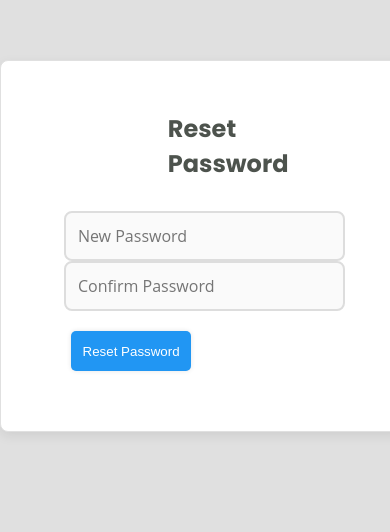
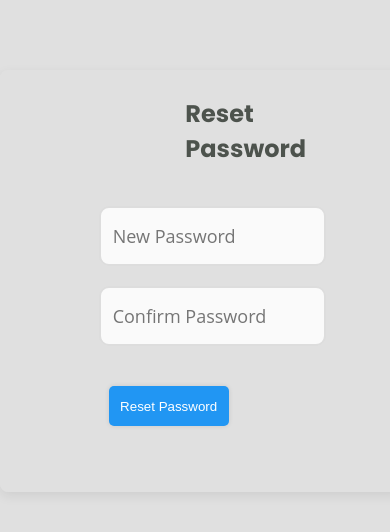
Before and after one commit to Kirint27/DonateWise, a React (Create React App) app in the folder frontend/: page /reset-password in a window 390 px wide. Shown: the top 532 px of the page. Built offline with nearby package versions, Linux system fonts and the light colour scheme.

Commit message:
fix styling- including mobile device view

```diff
--- a/frontend/src/Styles/Form.scss
+++ b/frontend/src/Styles/Form.scss
@@ -1,39 +1,32 @@
 .formSection {
-  background-color: #ffffff; /* cleaner white background */
   border: 1px solid #e0e0e0; /* softer border */
   border-radius: 8px; /* slightly rounded corners */
   box-shadow: 0 4px 12px rgba(0, 0, 0, 0.08); /* subtler shadow */
-  padding: 30px 25px;
-  width: 90%;
-  max-width: 500px;
-  margin: 60px auto;
+  padding: 40px 30px;
+  width: 450px;
+  margin: 70px auto;
   display: flex;
   flex-direction: column;
-  align-items: stretch; /* make form fields stretch nicely */
-  gap: 16px; /* spacing between children */
+  align-items: center; /* center form fields */
+  gap: 25px; /* spacing between children */
 }
 
 .formGroup {
-  width: 100%;
+  width: 90%;
+  padding: 20px;
+  border-radius: 10px;
   display: flex;
   flex-direction: column;
+  align-items: flex-start; /* align form fields to the left */
+  margin: 10px auto; /* center form group */
 }
 
-label,
-input,
-select {
-  margin-left: 1%;
-}
-select{
-  height: 50px;
-}
 label {
-  display: block;
-  margin-bottom: 8px;
   font-weight: bold;
-  margin-top: 20px;
-  font-size: 14px;
+  font-size: 18px;
   color: #333;
+  margin-bottom: 12px;
+  margin-left: 5px;
 }
 
 input[type="text"],
@@ -41,20 +34,20 @@ input[type="email"],
 input[type="password"],
 input[type="number"],
 input[type="search"],
+input[type="select"],
 select {
-  display: block;
-  width: 100%!important; /* ensures full width */
-  padding: 12px;
+  width: 90%; /* width of input fields within form group */
+  padding: 15px;
   border: 2px solid #ddd;
-  border-radius: 8px;
-  font-size: 16px;
+  border-radius: 10px;
+  font-size: 18px;
+
+  height: 60px; /* height of input fields */
   font-family: "Open Sans", sans-serif;
   color: #333;
   background-color: #fafafa;
   box-sizing: border-box; /* ensures padding doesn't affect width */
   transition: border-color 0.3s ease, box-shadow 0.3s ease;
-
-  /* Consistent styling across input types */
 }
 
 input[type="text"]:focus,
@@ -68,10 +61,35 @@ select:focus {
   outline: none; /* removes default focus outline */
 }
 
+.short {
+  width: 100%;
+  padding: 15px;
+}
 
+/* Media Queries */
 
-.short {
-  width: 80%;
-  margin-left: 10%;
-  padding: 10px;
+/* Desktop */
+@media (min-width: 1200px) {
+  .formSection {
+    width: 550px;
+  }
 }
+
+/* Mobile */
+@media (max-width: 768px) {
+  .formSection {
+    width: 90%;
+    padding: 25px;
+  }
+  .formGroup {
+    gap: 20px;
+  }
+  input[type="text"],
+  input[type="email"],
+  input[type="password"],
+  input[type="number"],
+  input[type="search"],
+  select {
+    padding: 12px;
+  }
+}
--- a/frontend/src/components/CustomProgressBar/CustomProgressBar.module.scss
+++ b/frontend/src/components/CustomProgressBar/CustomProgressBar.module.scss
@@ -1,5 +1,5 @@
 .progressContainer {
-  margin: 0px 50px;
+  margin: 0px 10%;
   width: 80%;
   padding: 10px;
   // border: 1px solid #ddd;
@@ -7,11 +7,10 @@
   // background-color: #fff;
   margin-bottom: 20px;
 }
-
 .progressTitle {
   font-size: 20px;
-  margin-bottom: 20px;
-  text-align: center;
+ text-align: center;
+ margin-bottom: 50px;
 }
 
 .progressBarContainer {
@@ -73,11 +72,23 @@
   font-size: 18px;
   color: #363636;
   font-weight: bold;
-  margin-left: 40%;
-  margin-top: 10px;
+position: absolute;
+left: 50%;
+transform: translateX(-50%);
+
+margin-top: 10px;
 }
 
-
+@media screen and (min-width: 1500px) {
+.progressContainer{
+  margin: 0;
+}
+.progressBarContainer{
+  margin-bottom: 30px !important
+}
+.progressTitle{
+text-align: center;}
+}
 @media (max-width: 768px) {
   .progressContainer {
     margin-left: 0;
--- a/frontend/src/components/Donations/Donations.module.scss
+++ b/frontend/src/components/Donations/Donations.module.scss
@@ -3,7 +3,7 @@
     top: 0;
     left: 0;
     width: 100%;
-    height: 100%;
+    height: 98%;
     background-color: rgba(0, 0, 0, 0.5);
     display: flex;
     align-items: center;
@@ -15,22 +15,25 @@
     background-color: white;
     padding: 2rem;
     border-radius: 10px;
-    width: 90%;
-    max-width: 600px;
-    height: fit-content;
+    width: 95%;
+    max-width: 850px;
+    height: 95vh;
+    max-height: 768px; // set the maximum height to 768px (typical laptop height)
+  overflow-y: auto;
     box-shadow: 0 4px 8px rgba(0, 0, 0, 0.1);
     position: relative;
     animation: slideDown 0.3s ease;
   }
 
 
-  form {
+  .donationForm {
     display: flex;
     flex-direction: column;
     gap: 10px;
     margin: 20px auto;
     width: 100%;
-    height: fit-content;
+    font-size: 15px;
+    height: 300px
 
   }
   // Title
@@ -57,9 +60,10 @@
     border: 1px solid #ddd;
     border-radius: 5px;
     width: 90%;
-    height: 40px;
+    height: 30px;
     box-sizing: border-box;
     margin-bottom: 10px;
+
   }
 
 
--- a/frontend/src/components/NavBar/Navbar.module.scss
+++ b/frontend/src/components/NavBar/Navbar.module.scss
@@ -18,7 +18,9 @@
     margin-left: 20px;
     border: none;
   }
-
+.title{
+  margin-top: 45px;
+}
   .navbarList {
     list-style: none;
     padding: 0;
@@ -84,10 +86,10 @@
 }
 
 
-@media (min-width: 1200px) {
+@media (min-width: 1500px) {
   .navbar {
     .navbarList {
-      margin-left: 75%;
+      margin-left: 75% !important;
     }
   }
 }
--- a/frontend/src/containers/Account/Account.module.scss
+++ b/frontend/src/containers/Account/Account.module.scss
@@ -5,7 +5,15 @@ $text-color: #333;
   height: fit-content;
   font-family: "Open Sans", sans-serif;
   background-color: #e0e0e0;
-  overflow: hidden;
+min-height: 150vh;
+}
+
+.backLink {
+  font-size: 1rem;
+  color: #0d64c1;
+  text-decoration: underline;
+  margin-left: 10px;
+  cursor: pointer;
 }
 
 .causes {
@@ -46,6 +54,7 @@ input[type="checkbox"] {
   margin-top: 5px; /* Space between checkbox and the label above it */
   margin-bottom: 10px; /* Space between checkboxes */
   cursor: pointer;
+
 }
 
 .causes {
--- a/frontend/src/containers/Dashboard/Dashboard.module.scss
+++ b/frontend/src/containers/Dashboard/Dashboard.module.scss
@@ -4,10 +4,10 @@
   flex-direction: column;
   justify-content: space-between;
   flex-grow: 1;
-  font-family: 'Helvetica Neue', Helvetica, Arial, sans-serif;
+  font-family: "Helvetica Neue", Helvetica, Arial, sans-serif;
   color: #333;
-scroll-behavior: smooth ;
-  min-height: 140vh;
+  scroll-behavior: smooth;
+  min-height: 120vh; // changed to 100vh to make it more responsive
   padding: 0 0 40px 0; /* padding-bottom for footer space */
 }
 
@@ -16,19 +16,25 @@ scroll-behavior: smooth ;
   font-weight: bold;
   margin-bottom: 0px; /* reduced margin-bottom to 0px */
   width: 150px;
+  margin-top: -40px;
   height: 50px;
 }
+
 .buttonContainer {
   display: flex;
   justify-content: flex-end; /* aligns the button to the right */
   padding: 10px; /* optional padding */
   margin-left: 0;
 }
+
 section {
   height: 150px;
   margin-top: 10px; /* added margin-top to 10px */
-  margin-bottom: 5px;
+  margin-bottom: 15px;
+}
 
+.dashboard {
+  padding-top: 0; /* or a smaller value, e.g. 20px */
 }
 
 h2,
@@ -47,14 +53,20 @@ h3 {
   gap: 20px;
   list-style: none;
   padding: 0;
-  width: 500px;
-  margin-left: 30%;
+  width: 100%; // changed to 100% to make it more responsive
+  margin-left: 0;
 }
-
+.noDonations {
+  margin-left: 40%;
+  margin-top: 20px;
+}
 /* For larger screens, align donation list */
 @media screen and (min-width: 1500px) {
   .donationList {
     margin-left: 40%;
+  }
+  .noDonations{
+    margin-left: 5%;
   }
 }
 
@@ -73,7 +85,6 @@ h3 {
   box-shadow: 0px 2px 6px rgba(0, 0, 0, 0.1);
   height: 120px;
   transition: box-shadow 0.2s ease, transform 0.2s ease;
-
   width: 100%;
   text-align: center;
 }
@@ -105,7 +116,6 @@ h3 {
 .showcase {
   text-align: center;
   margin-bottom: 70px;
-
 }
 
 /* Responsive styles for tablets and mobile devices */
@@ -113,10 +123,36 @@ h3 {
   .dashboard {
     flex-grow: 1;
     flex-direction: column;
-    min-height: 0; /* override min-height on small screens */
-    height: 1200px; /* fixed height for small screens */
+    min-height: auto;
     justify-content: flex-start;
-    padding-bottom: 60px;
+    padding: 0 10px 80px; /* add horizontal padding + more bottom space */
+  }
+
+  .buttonContainer {
+    justify-content: center; /* center the Add Donation button on mobile */
+    margin-top: 10px;
+    margin-bottom: 20px;
+  }
+.noDonations{
+  margin-left: 20%;
+}
+  .addDonation {
+    transform: none; /* remove the translateX that breaks it on mobile */
+    margin: 0 auto;
+    width: 80%;
+    max-width: 300px;
+  }
+
+  section {
+    height: auto;
+    margin-bottom: 30px;
+    margin-top: 10px;
+    width: 100%;
+  }
+
+  .goal {
+    margin-bottom: 20px;
+    padding: 0 10px;
   }
 
   .donationList {
@@ -124,10 +160,11 @@ h3 {
     align-items: center;
     width: 100%;
     margin-left: 0;
+    gap: 10px;
   }
 
   .donationItem {
-    width: 90%;
+    width: 95%;
     margin-bottom: 20px;
   }
 
@@ -136,23 +173,16 @@ h3 {
     width: 100%;
   }
 
-  .goal {
-    margin-bottom: 20px;
-  }
-
-  section {
-    height: auto;
-    margin-bottom: 20px;
-  }
-
   .showcase {
-    margin-top: 300px;
+    margin-top: 60px;
+    padding: 0 10px;
   }
 
   footer {
-    margin-top: auto; /* push footer to bottom */
+    margin-top: auto;
   }
 }
+
 
 /* Smaller screens (phones) */
 @media (max-width: 480px) {
--- a/frontend/src/containers/login/login.module.scss
+++ b/frontend/src/containers/login/login.module.scss
@@ -49,7 +49,7 @@ height: 100%;
   padding: 0 5px;
   font-size: 14px;
   text-align: center;
-  margin-top: 10px;
+margin-bottom: 100px;
 }
 
 .loginForm {
@@ -57,13 +57,13 @@ height: 100%;
   height: 100%;
   padding: 20px;
   cursor: default;
+  margin-top: 30px;
 
-  h2 {
-    margin: 0 0 20px 10%;
+  .formTitle{
+    margin-bottom: 15px;
   }
-
   form {
-    margin-top: 20px;
+    margin-top: 30px;
   }
 
   .formGroup {
@@ -77,17 +77,19 @@ height: 100%;
     border: 1px solid #ccc;
     border-radius: 5px;
     font-size: 16px;
+    margin-bottom: 30px;
   }
 
   input[type="email"],
   input[type="password"] {
     font-size: 20px;
+    width: 200px;
   }
 
   .passwordVisibilityIcon,
   span {
     position: absolute;
-    right: 10px;
+    right: 20px;
     top: 50%;
     transform: translateY(-50%);
     cursor: pointer;
@@ -122,7 +124,6 @@ height: 100%;
 
 @media (max-width: 768px) {
   .mainWrapper {
-    min-height: 1300px;
     background-color: #edebeb;
     display: flex;
     flex-direction: column;
@@ -130,23 +131,28 @@ height: 100%;
 
   .pageContainer {
     padding-top: 0;
+    min-height: 120vh;
+
     height: auto;
     flex: 1;
   }
 
   .loginBox {
-    width: 90%;
+    width: 300px;
     height: 800px;
     flex-direction: column;
     align-items: center;
-    margin: 10px auto 30px auto;
+    margin: 10px auto 50px auto;
   }
 
   .loginLogo {
-    width: 90%;
+    width: 99%;
     height: 250px;
   }
+footer{
+  margin-top: auto; /* add this line */
 
+}
   .loginForm {
     width: 90%;
     height: auto;
```
